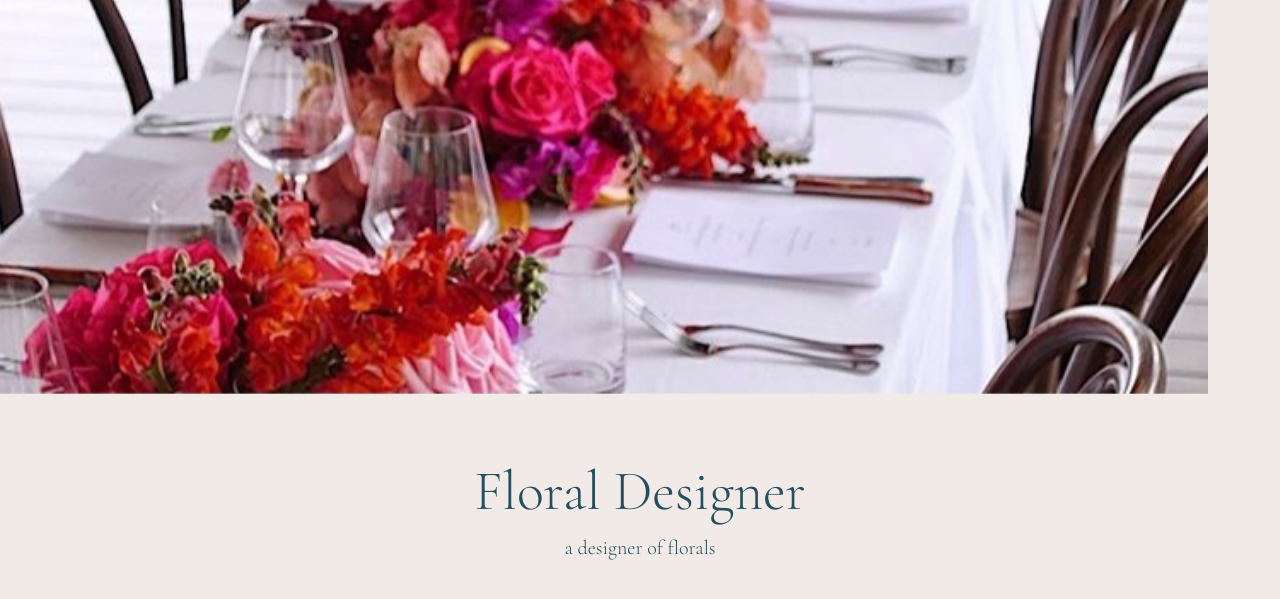
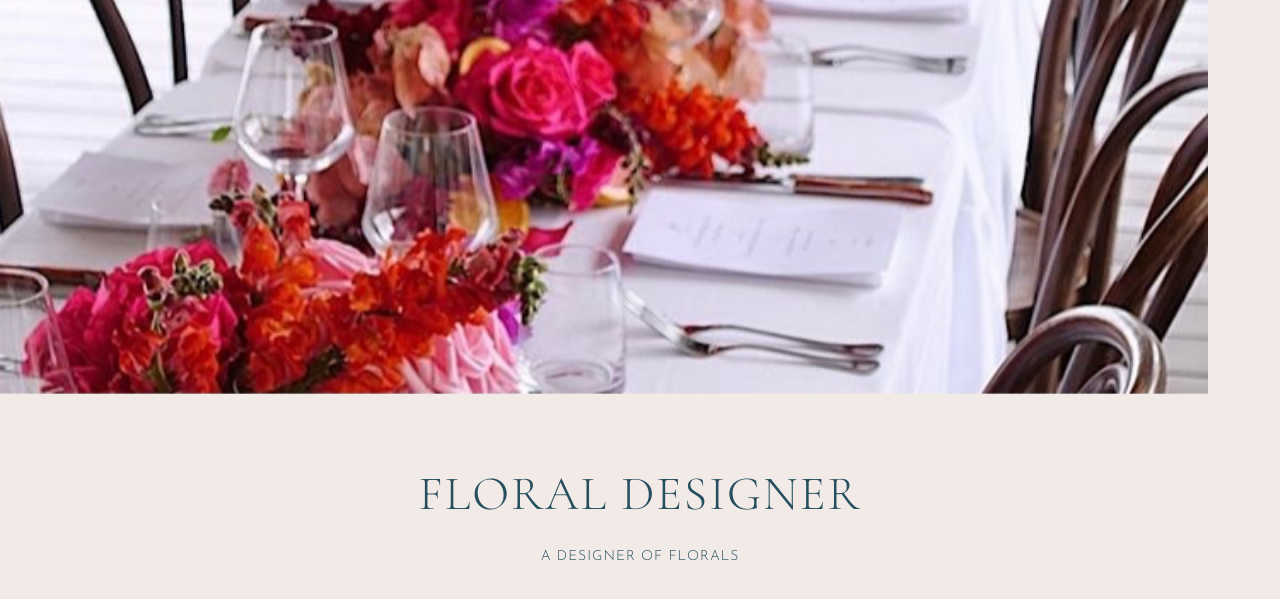
Before and after one commit to ThomasTrouton/thomastrouton.github.io, a plain HTML site: page index.html in a window 1280 px wide. Shown: the part 513-1112 px from the top of the page. Drawn offline with nearby package versions, Linux system fonts and the light colour scheme.

Commit message:
updaed heading

```diff
--- a/index.html
+++ b/index.html
@@ -133,8 +133,8 @@
 
       <div class="jumbotron jumbotron-fluid " style="background-color:#f2eae7">
         <div class="container text-center" style="font-family: 'Cormorant Garamond'; color:#254F5E">
-          <h2 class="display-4">Floral Designer</h2>
-          <p class="lead">a designer of florals</p>
+          <p style="font-family: 'Cormorant Garamond'; font-weight: 300;  color:#254F5E; font-size: 48px; letter-spacing: 2px">FLORAL DESIGNER</p>
+          <p style="font-family: 'Josefin Sans'; font-weight: 300;  color:#254F5E; font-size: 14px; letter-spacing: 1px">A DESIGNER OF FLORALS</p>
         </div>
       </div>
     </div>
@@ -194,6 +194,8 @@
   say hello in caps and not bold
   see also floaral designer in caps
   letter spacing boosted
+  longer form boxes for name and emial
+  message box 3 lines + longer x2 width
 -->
 
 <!-- <fonts -->
```
